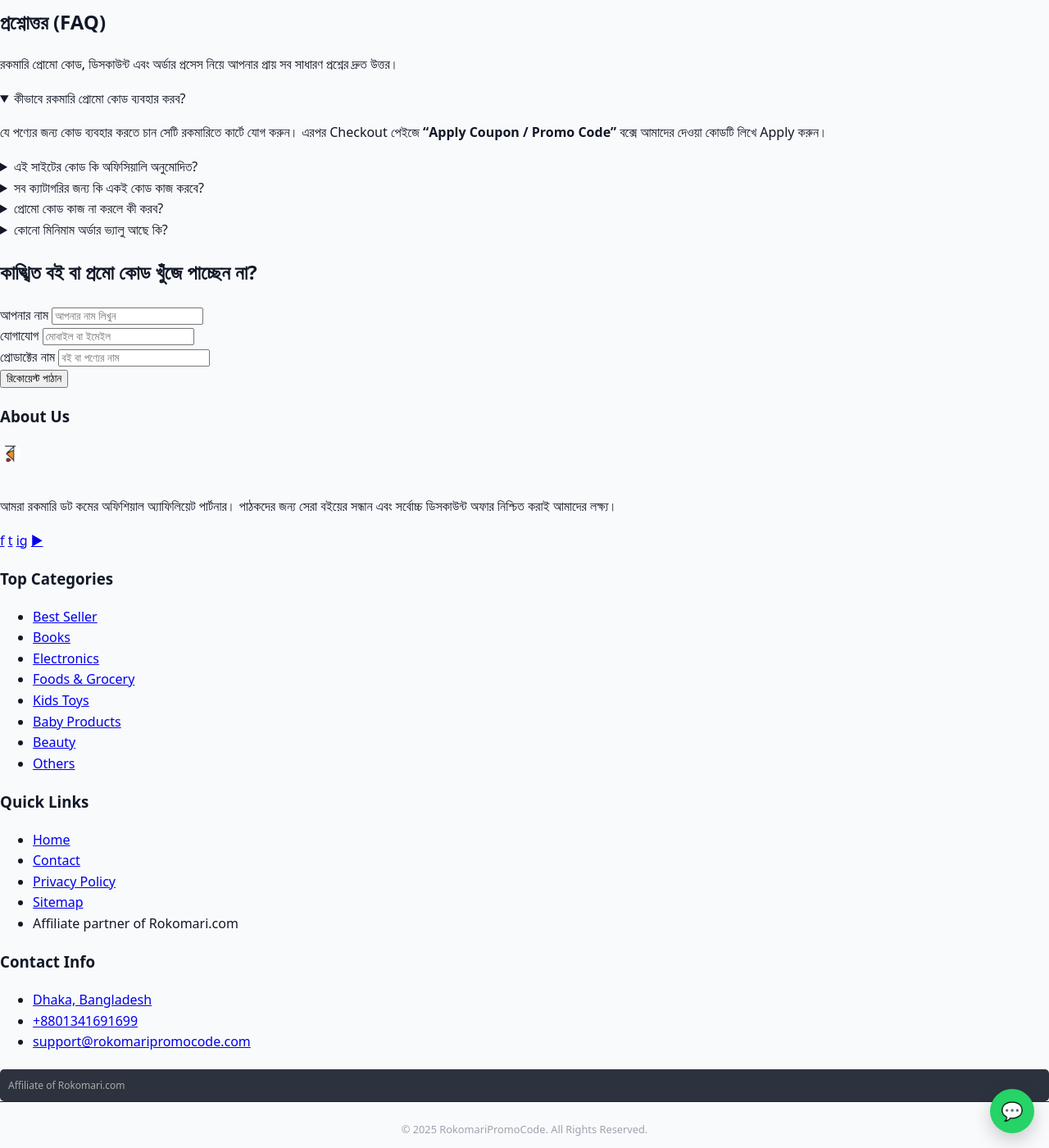
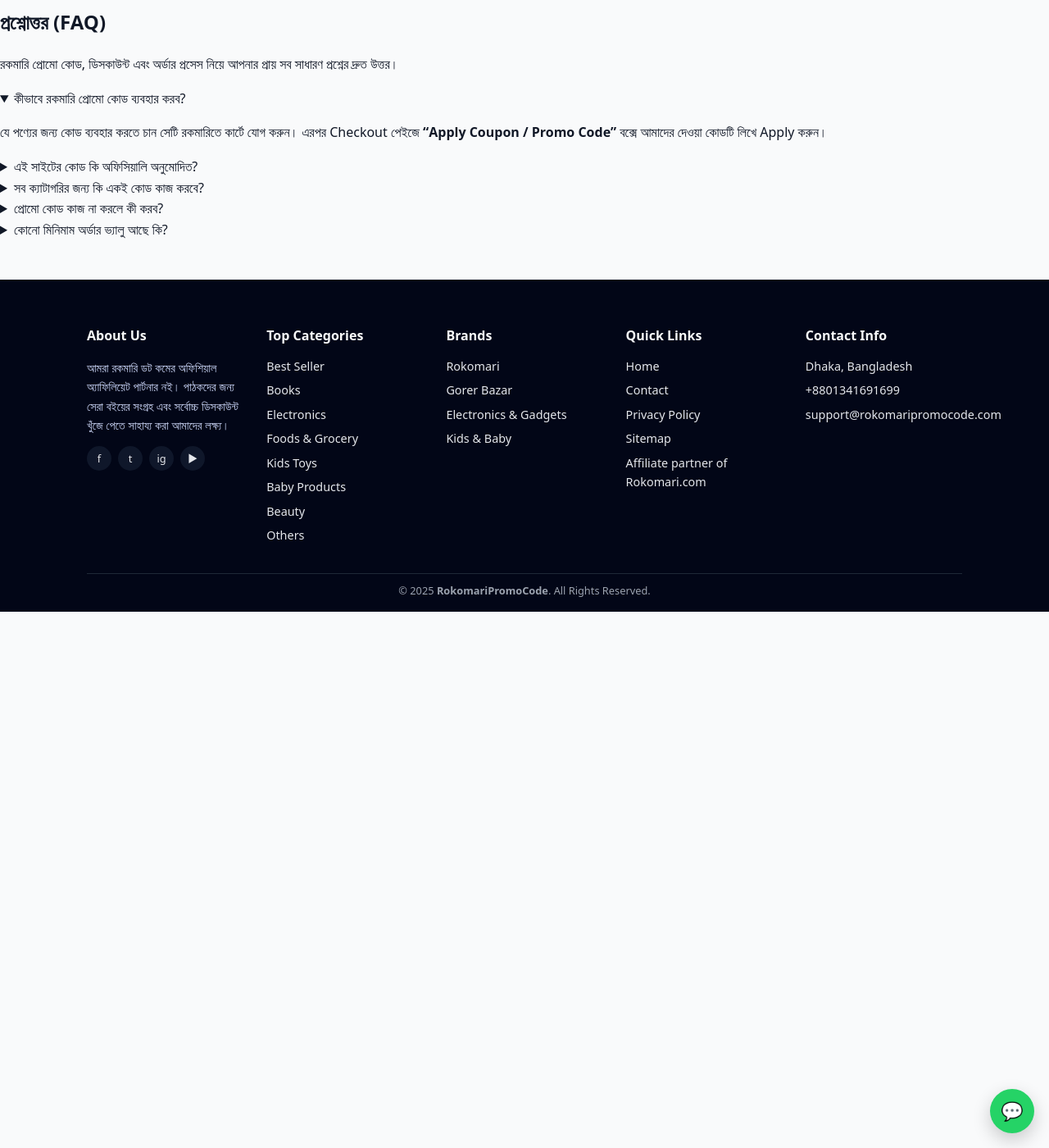
Before and after one commit to RokomariPromoCode/rokomaripromocode.github.io, a Jekyll site: the page built from index.md, in a window 1280 px wide and 1400 px high, scrolled down 407 px. Shown: the whole window at 82% size. Built offline with Jekyll 4.4.1, drawn with Linux system fonts in a browser that asks for light colours.

Commit message:
Update footer.html

```diff
--- a/_includes/footer.html
+++ b/_includes/footer.html
@@ -1,92 +1,78 @@
 <!-- _includes/footer.html -->
+<footer class="site-footer">
+  <div class="wrapper">
+    <div class="footer-top">
 
-<footer id="footer" class="main-footer">
-  <div class="footer-container">
-
-    <div class="footer-request-area" id="request-area">
-      <h2>কাঙ্খিত বই বা প্রমো কোড <span>খুঁজে পাচ্ছেন না?</span></h2>
-      <form action="https://formspree.io/f/xovoyakd" method="POST" class="footer-form">
-        <div class="f-group">
-          <label>আপনার নাম</label>
-          <input type="text" name="name" placeholder="আপনার নাম লিখুন" required>
-        </div>
-        <div class="f-group">
-          <label>যোগাযোগ</label>
-          <input type="text" name="contact" placeholder="মোবাইল বা ইমেইল" required>
-        </div>
-        <div class="f-group">
-          <label>প্রোডাক্টের নাম</label>
-          <input type="text" name="product-name" id="product-name" placeholder="বই বা পণ্যের নাম" required>
-        </div>
-        <button type="submit" class="f-btn">
-          রিকোয়েস্ট পাঠান
-        </button>
-      </form>
-    </div>
-
-    <div class="footer-content">
-      <div class="footer-col footer-about">
-        <h3>About Us</h3>
-        <img
-								src="{{ 'favico.ico' | relative_url }}"
-             alt="{{ site.title | default: 'Logo' }}"
-             style="height:25px; width:25px;margin-bottom: 15px; border-radius: 5px;">
-        <p>
-          আমরা রকমারি ডট কমের অফিশিয়াল অ্যাফিলিয়েট পার্টনার। পাঠকদের জন্য
-          সেরা বইয়ের সন্ধান এবং সর্বোচ্চ ডিসকাউন্ট অফার নিশ্চিত করাই আমাদের লক্ষ্য।
+      <!-- About Us -->
+      <div>
+        <h3 class="footer-title">About Us</h3>
+        <p class="footer-about-text">
+          আমরা রকমারি ডট কমের অফিশিয়াল অ্যাফিলিয়েট পার্টনার নই। পাঠকদের জন্য সেরা
+          বইয়ের সংগ্রহ এবং সর্বোচ্চ ডিসকাউন্ট খুঁজে পেতে সাহায্য করা আমাদের লক্ষ্য।
         </p>
-        <div class="social-links">
-          <a href="#" class="social-icon"><span aria-hidden="true">f</span></a>
-          <a href="#" class="social-icon"><span aria-hidden="true">t</span></a>
-          <a href="#" class="social-icon"><span aria-hidden="true">ig</span></a>
-          <a href="#" class="social-icon"><span aria-hidden="true">▶</span></a>
+        <div class="footer-social">
+          <a href="#" aria-label="Facebook">f</a>
+          <a href="#" aria-label="Twitter">t</a>
+          <a href="#" aria-label="Instagram">ig</a>
+          <a href="#" aria-label="YouTube">▶</a>
         </div>
       </div>
 
-      <div class="footer-col">
-        <h3>Top Categories</h3>
-        <ul class="footer-links">
-          <li><a href="{{ '/rokomari-best-seller/' | relative_url }}"> Best Seller</a></li>
-          <li><a href="{{ '/rokomari-book/' | relative_url }}"> Books</a></li>
-          <li><a href="{{ '/rokomari-electronics/' | relative_url }}"> Electronics</a></li>
-          <li><a href="{{ '/rokomari-foods/' | relative_url }}"> Foods & Grocery</a></li>
-          <li><a href="{{ '/rokomari-kids-toys/' | relative_url }}"> Kids Toys</a></li>
-          <li><a href="{{ '/rokomari-baby-products/' | relative_url }}"> Baby Products</a></li>
-          <li><a href="{{ '/rokomari-beauty/' | relative_url }}"> Beauty</a></li>
-          <li><a href="{{ '/rokomari-others/' | relative_url }}"> Others</a></li>
+      <!-- Top Categories -->
+      <div>
+        <h3 class="footer-title">Top Categories</h3>
+        <ul class="footer-list">
+          <li><a href="/rokomari-best-seller/">Best Seller</a></li>
+          <li><a href="/rokomari-book/">Books</a></li>
+          <li><a href="/rokomari-electronics/">Electronics</a></li>
+          <li><a href="/gorer-bazar/">Foods &amp; Grocery</a></li>
+          <li><a href="/rokomari-kids-toys/">Kids Toys</a></li>
+          <li><a href="/rokomari-baby-products/">Baby Products</a></li>
+          <li><a href="/rokomari-beauty/">Beauty</a></li>
+          <li><a href="/rokomari-others/">Others</a></li>
         </ul>
       </div>
 
-      <div class="footer-col">
-        <h3>Quick Links</h3>
-        <ul class="footer-links">
-         <li><a href="{{ '/' | relative_url }}">Home</a></li>
-          <li><a href="{{ '/contact/' | relative_url }}">Contact</a></li>
-          <li><a href="{{ '/privacy-policy/' | relative_url }}">Privacy Policy</a></li>
-          <li><a href="{{ '/sitemap.xml' | relative_url }}">Sitemap</a></li>
-          <li>Affiliate partner of Rokomari.com</li>
-		</ul>
+      <!-- NEW Brands column -->
+      <div>
+        <h3 class="footer-title">Brands</h3>
+        <ul class="footer-list">
+          <li>Rokomari</li>
+          <li>Gorer Bazar</li>
+          <li>Electronics &amp; Gadgets</li>
+          <li>Kids &amp; Baby</li>
+          <!-- Add or rename brands as you like -->
+        </ul>
       </div>
 
-      <div class="footer-col">
-        <h3>Contact Info</h3>
-        <ul class="footer-links">
-          <li><a href="#"> Dhaka, Bangladesh</a></li>
-           <li><a href="tel:+8801341691699">+8801341691699</a></li>
-          <li>
-            <a href="mailto:support@rokomaripromocode.com">support@rokomaripromocode.com</a>
-          </li>
-		</ul>
-        <div style="margin-top: 20px; padding: 10px; background: #2c333e; border-radius: 5px; font-size: 12px; color: #aaa;">
-           Affiliate of Rokomari.com
-        </div>
+      <!-- Quick Links -->
+      <div>
+        <h3 class="footer-title">Quick Links</h3>
+        <ul class="footer-list">
+          <li><a href="/">Home</a></li>
+          <li><a href="/contact/">Contact</a></li>
+          <li><a href="/privacy-policy/">Privacy Policy</a></li>
+          <li><a href="/sitemap/">Sitemap</a></li>
+          <li><a href="https://www.rokomari.com/" target="_blank" rel="noopener">
+            Affiliate partner of Rokomari.com
+          </a></li>
+        </ul>
       </div>
+
+      <!-- Contact Info -->
+      <div>
+        <h3 class="footer-title">Contact Info</h3>
+        <ul class="footer-list">
+          <li>Dhaka, Bangladesh</li>
+          <li><a href="tel:+8801341691699">+8801341691699</a></li>
+          <li><a href="mailto:support@rokomaripromocode.com">support@rokomaripromocode.com</a></li>
+        </ul>
+      </div>
+
     </div>
-  </div>
 
-  <div class="footer-bottom">
-    <div class="footer-container">
-      <p>&copy; 2025 <span>{{ site.title | default: 'YourSiteName' }}</span>. All Rights Reserved.</p>
+    <div class="footer-bottom">
+      © 2025 <strong>RokomariPromoCode</strong>. All Rights Reserved.
     </div>
   </div>
 </footer>
```
